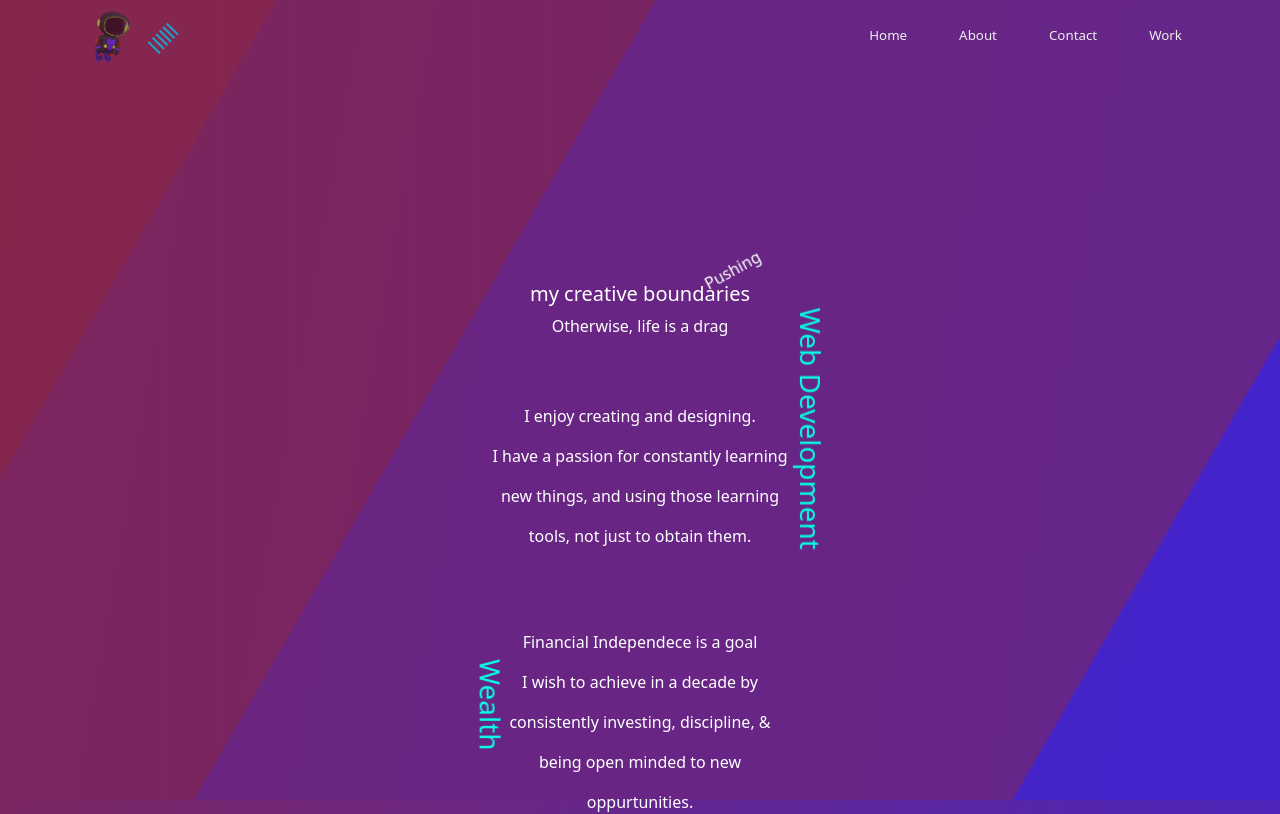
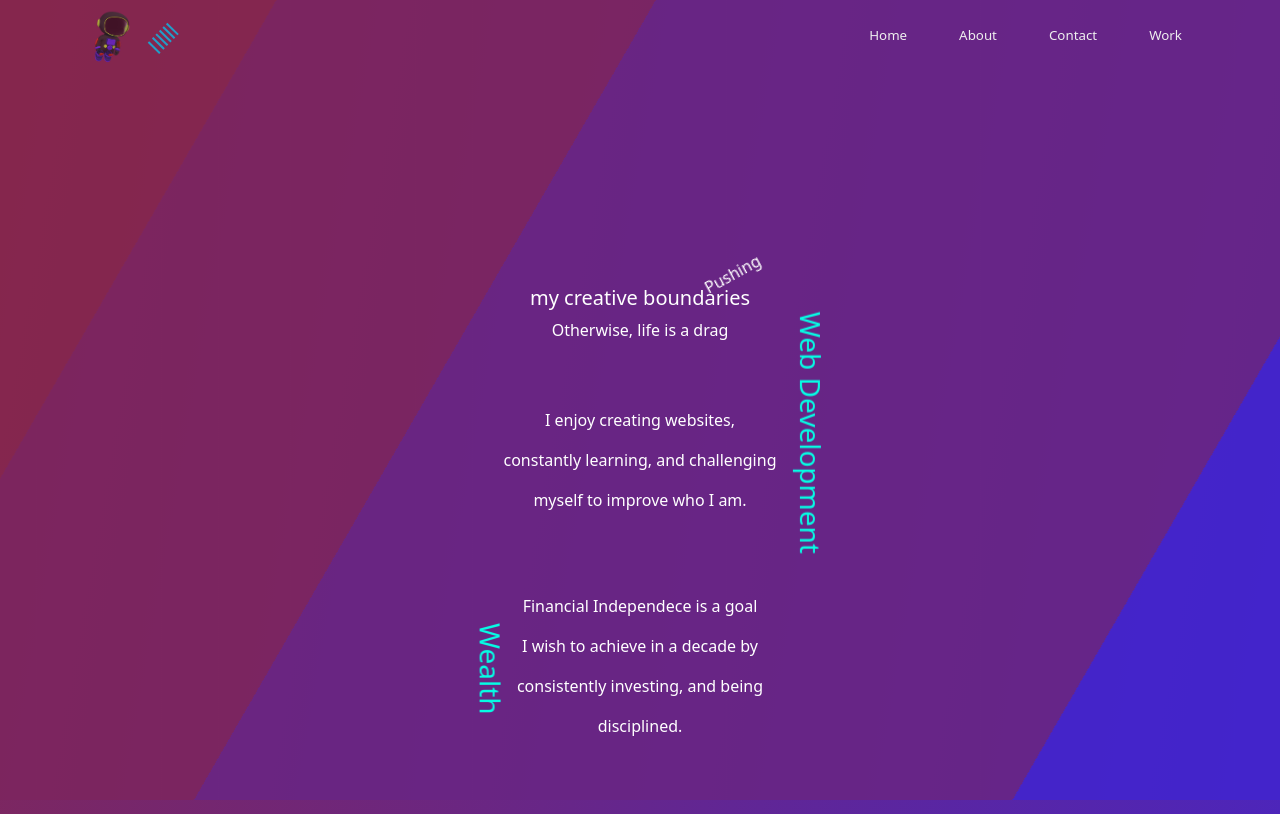
Before and after one commit to 4lexjandro/portfolio, a React (Create React App) app: page /about in a window 1280 px wide. Shown: the top 814 px of the page. Built offline with nearby package versions, Linux system fonts and the light colour scheme.

Commit message:
shortened about page, too much words

```diff
--- a/src/Routes/About.jsx
+++ b/src/Routes/About.jsx
@@ -23,7 +23,7 @@ export const About = () => {
          <div className="bg"></div>
 <div className="bg bg2"></div>
 <div className="bg bg3"></div>
-<br/><br/><br/><br/><br/><br/><br/><br/><br/>
+<br/><br/><br/><br/><br/><br/>
 
 
           <motion.div animate={{ x: 100, y: 0, rotate:360 }}
@@ -48,10 +48,9 @@ transition={{ duration: 2, repeat: Infinity }} >Pushing</motion.div>
           <motion.div animate={{ x: 170, y: 50, rotate:90 }} >Web Development</motion.div>
           </motion.div>
           </h3>
-           <p>I enjoy creating and designing.</p>
-           <p>I have a passion for constantly learning</p>
-           <p>new things, and using those learning</p>
-           <p>tools, not just to obtain them.</p>
+           <p>I enjoy creating websites, </p>
+           <p>constantly learning, and challenging</p>
+           <p>myself to improve who I am.</p>
            <br/>
 
             <h3 className="h3">
@@ -62,9 +61,8 @@ transition={{ duration: 2, repeat: Infinity }} >Pushing</motion.div>
 
             <p>Financial Independece is a goal</p>
             <p>I wish to achieve in a decade by</p>
-            <p>consistently investing, discipline, &</p>
-            <p>being open minded to new</p>
-            <p>oppurtunities.</p>
+            <p>consistently investing, and being</p>
+            <p>disciplined.</p>
            </section>
 
 
@@ -72,7 +70,11 @@ transition={{ duration: 2, repeat: Infinity }} >Pushing</motion.div>
 
            <br/><br/><br/><br/><br/><br/><br/><br/><br/><br/><br/><br/><br/><br/><br/><br/><br/><br/><br/><br/><br/>
            <br/><br/><br/><br/><br/><br/><br/><br/><br/><br/><br/><br/><br/><br/><br/>
-    <h1 className="boxes">SKILLSET</h1>
+
+           <motion.div animate={{ x: -5, y:20, rotate:1080 }} >
+           <h1 className="boxes">SKILLSET</h1>
+           </motion.div>
+   \
   <div className="boxes">
   <div className="box"><FaReact className="animate-bounce h-7 w-7"/></div>
   <div className="box"><SiDjango className="animate-bounce h-7 w-7"/></div>
```
